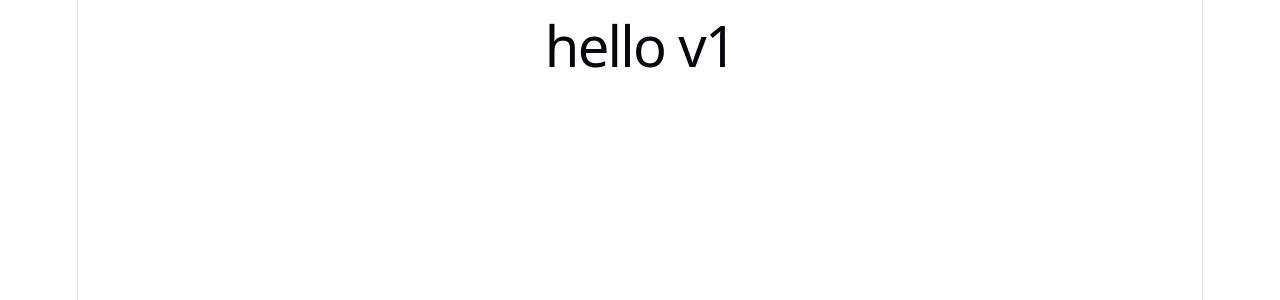
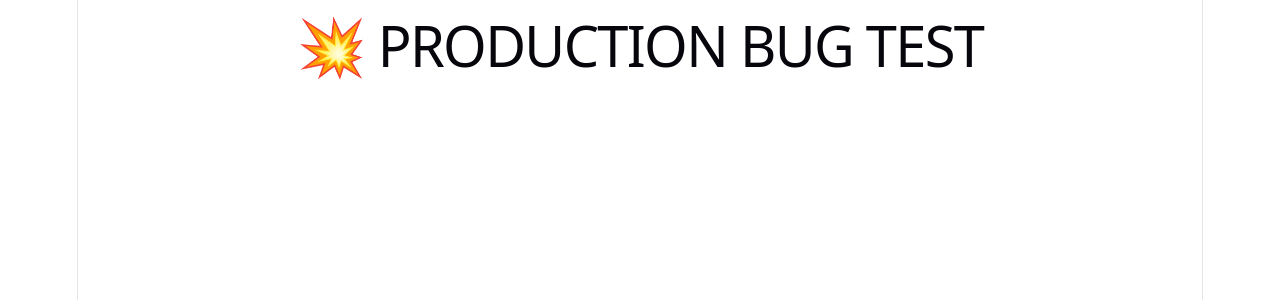
Before and after one commit to hoangbbcg-cell/frontend-build-deploy, a React (Vite) app: page / in a window 1280 px wide. Shown: the top 300 px of the page. Built offline with nearby package versions, Linux system fonts and the light colour scheme.

Commit message:
simulate production bug

```diff
--- a/src/App.tsx
+++ b/src/App.tsx
@@ -1,5 +1,5 @@
 function App(){
-  return <h1>hello v1</h1>
+  return <h1>💥 PRODUCTION BUG TEST</h1>
 }
 
 export default App
```
